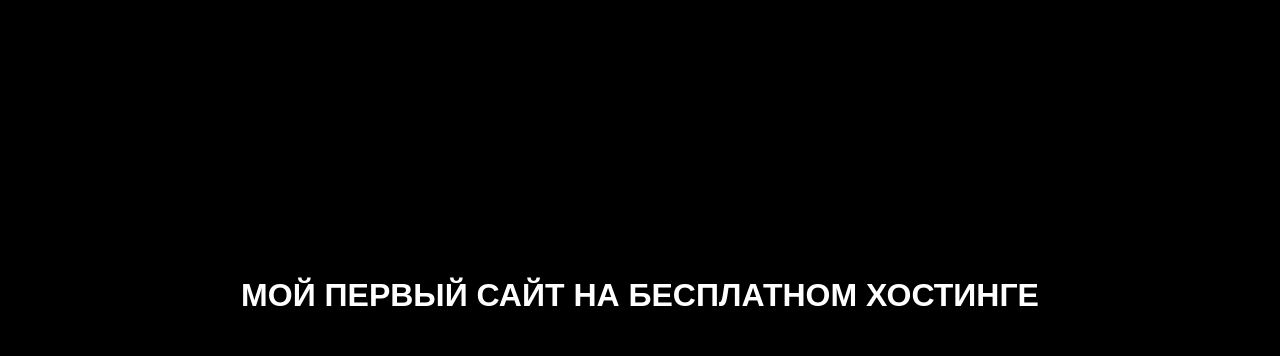
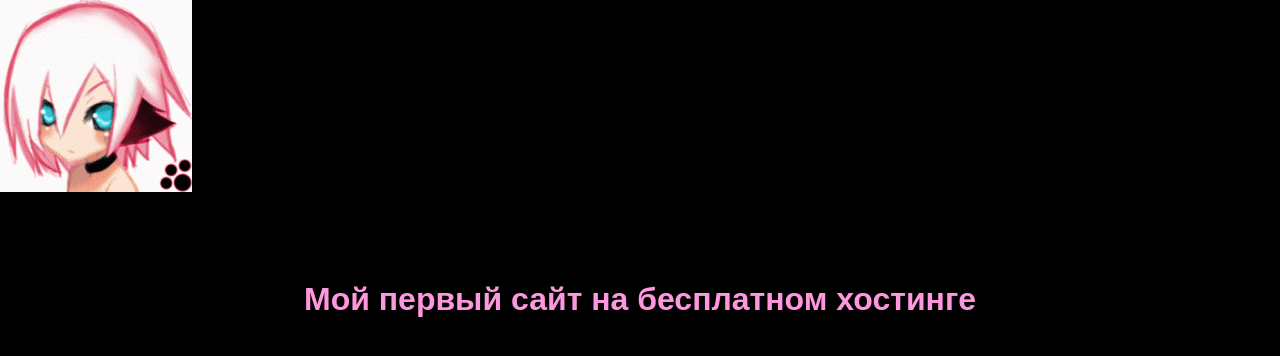
Before and after one commit to chernikj/chernikj.github.io, a plain HTML site: page index.html in a window 1280 px wide. Drawn offline with Linux system fonts and the light colour scheme.

Commit message:
Закинул картинку
Изменил цвет фона и заголовка

```diff
--- a/css/style.css
+++ b/css/style.css
@@ -1,13 +1,15 @@
 body {
-	background-color: #000;
+	background-color: black;
 	margin: 0;
 	font-family: sans-serif;
 }
 
 h1 {
 	text-align: center;
-	padding-top: 20%;
-	color: #fff;
-	text-transform: uppercase;
+	padding-top: 5%;
+	color: #FF97DE;
+}
 
+img {
+	margin: 0 auto;
 }
--- a/index.html
+++ b/index.html
@@ -6,6 +6,7 @@
 	<link rel="stylesheet" href="css/style.css">
 </head>
 <body>
+	<img src="img/cat.jpg" alt="Meow">
 	<h1>Мой первый сайт на бесплатном хостинге</h1>
 </body>
 </html>
```
Also changed, not shown: img/cat.jpg (added).
